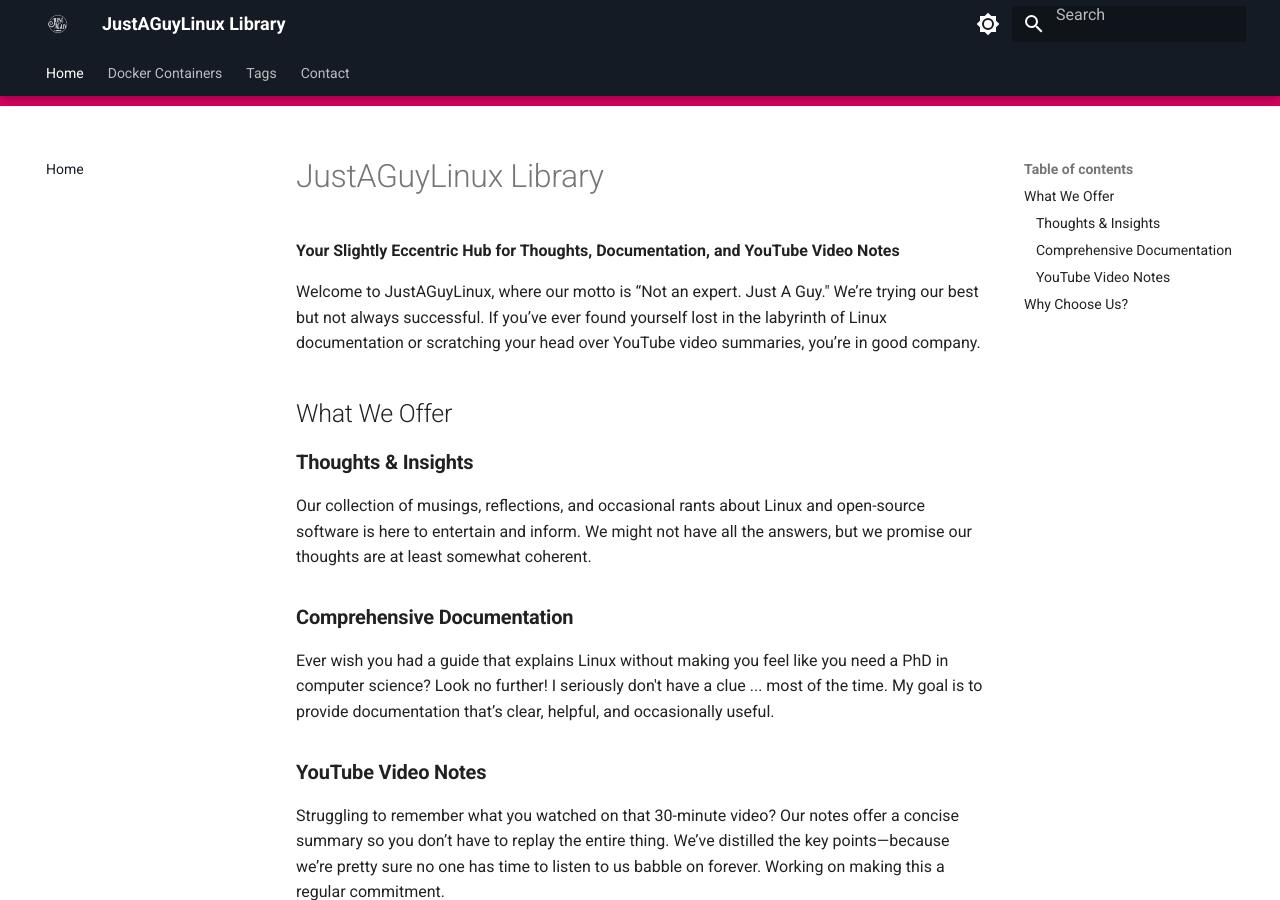
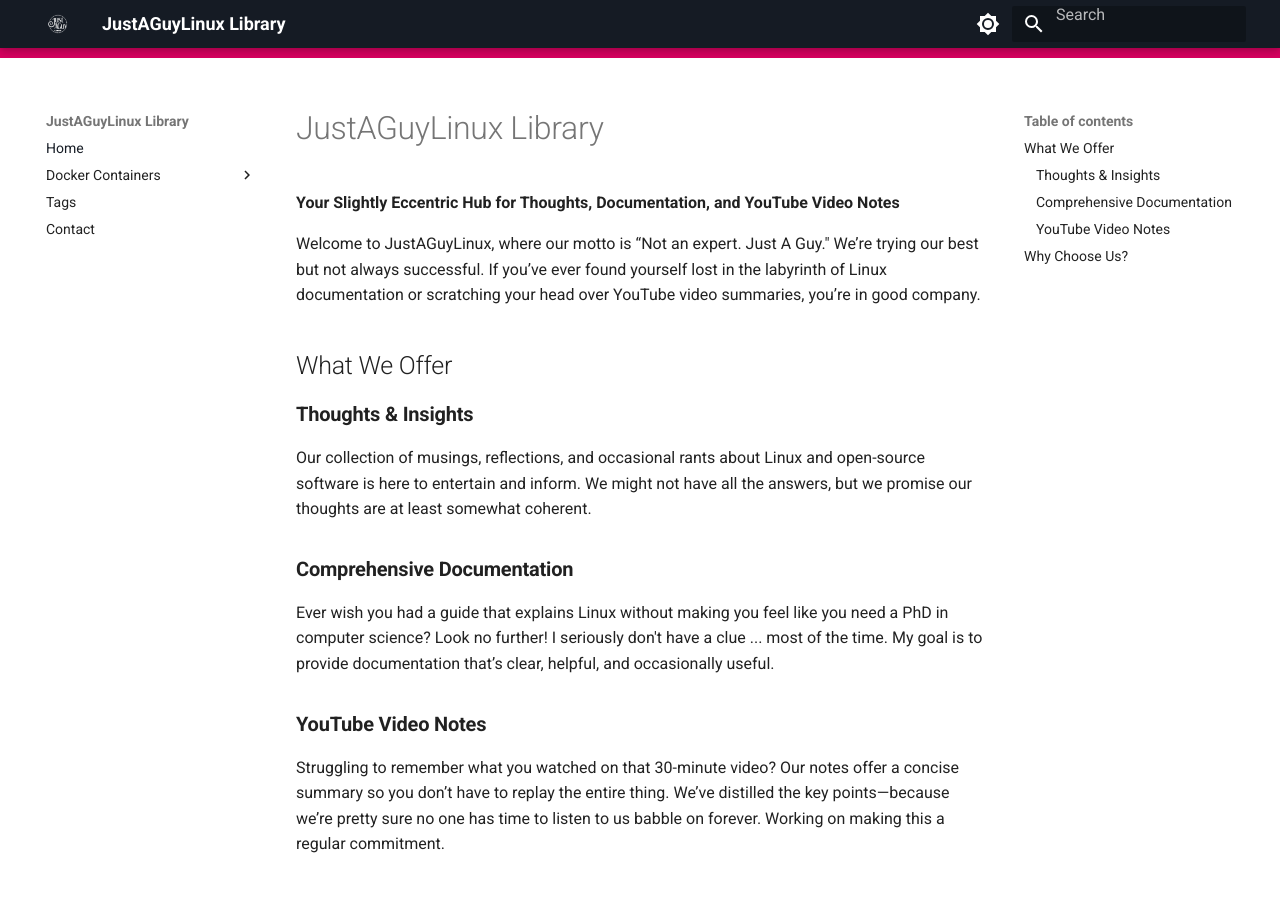
Before and after one commit to drewgrif/jagmkdocs, an MkDocs documentation site: the page built from docs/index.md, in a window 1280 px wide and 900 px high. Built offline with MkDocs 1.6.1 and Material for MkDocs 9.7.7, drawn with Linux system fonts in a browser that asks for light colours.

Commit message:
removing most navigation features

```diff
--- a/mkdocs.yml
+++ b/mkdocs.yml
@@ -31,25 +31,9 @@ theme:
         name: Switch to light mode
 
   features:
-    - announce.dismiss
-    - navigation.instant
-    - navigation.instant.progress
-    - navigation.instant.preview
-    - navigation.tracking
-    - navigation.tabs
-    - navigation.tabs.sticky
-    - navigation.sections
-    - navigation.expand
-    - navigation.top
-    - navigation.indexes
     - navigation.footer
+    - content.code.copy
     - search.suggest
-    - search.highlight
-    - search.share
-    - content.code.copy
-    - content.tabs.link
-    - content.code.annotate
-    - header.autohide
 
 plugins:
   - search
```
